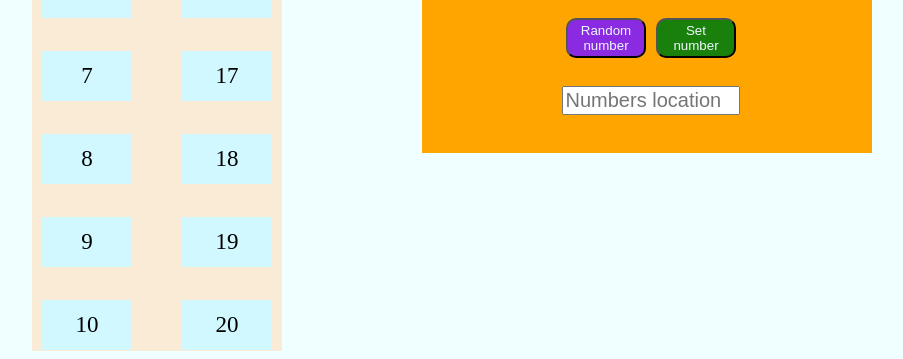
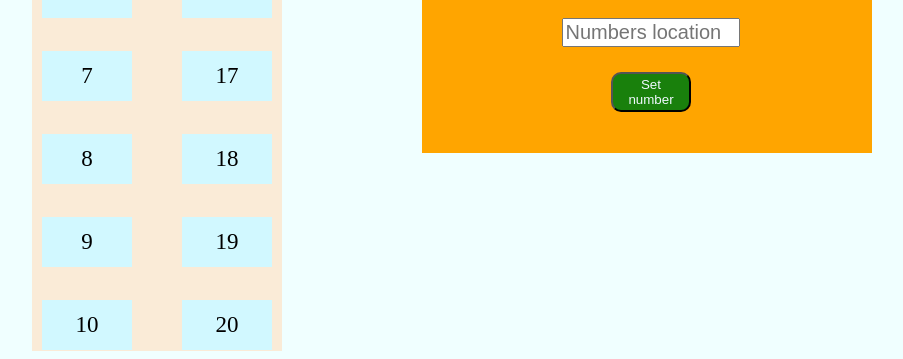
Before and after one commit to juhotuominen/TwentyGame, a plain HTML site: page index.html in a window 1280 px wide. Shown: the part 457-816 px from the top of the page, without its empty margins (26-929 px from the left). Drawn offline with Linux system fonts and the light colour scheme.

Commit message:
simplified

```diff
--- a/index.html
+++ b/index.html
@@ -7,7 +7,7 @@
     <title>Twenty</title>
     <link rel="stylesheet" type="text/css" href="styles.css">
 </head>
-<body>
+<body onload="randomize()">
     <div class="numbers">
         <div class="numberbox" id="box1">1</div>
         <div class="numberbox" id="box2">2</div>
@@ -34,10 +34,8 @@
     </div>
     <div class="center">
         <div id="randomnumber" draggable="true">0</div>
-        <button class="button" id="button">Random number</button>
+        <input type="text" style="font-size: 20px;" id="location" placeholder="Numbers location">
         <button class="setButton" id="setButton">Set number</button>
-
-        <input type="text" style="font-size: 20px;" id="location" placeholder="Numbers location">
     </div>
 
     <script src="main.js"></script>
--- a/main.js
+++ b/main.js
@@ -1,6 +1,4 @@
 
-const button = document.getElementById("button");
-button.addEventListener("click", randomize);
 const setButton = document.getElementById("setButton");
 setButton.addEventListener("click", setNumber);
 
@@ -8,13 +6,15 @@ setButton.addEventListener("click", setNumber);
 function randomize(){
     const number = Math.floor(Math.random() * 1000);
     document.getElementById('randomnumber').innerHTML = number;
-
 }
 
 function setNumber(){
+    const playedNumbers = [];
     var number = document.getElementById('randomnumber').innerHTML;
     var location = document.getElementById("location").value;
-    console.log(location, number);
     document.getElementById('box' + location).innerHTML = number;
     document.getElementById("box" + location).className = "set";
+    playedNumbers[location] = number;
+    console.log(playedNumbers[location]);
+    randomize();
 }
--- a/styles.css
+++ b/styles.css
@@ -44,24 +44,11 @@ body{
     line-height: 150px;
     font-size: 50px;
 }
-.button{
-    position: absolute;
-    left: 32%;
-    top: 70%;
-    border-radius: 10px;
-    height: 40px;
-    width: 80px;
-    background-color: blueviolet;
-    color: aliceblue;
-}
-.button:hover{
-    background-color: rgb(53, 8, 90);
-    cursor: pointer;
-}
+
 .setButton{
     position: absolute;
-    left: 52%;
-    top: 70%;
+    left: 42%;
+    top: 82%;
     border-radius: 10px;
     height: 40px;
     width: 80px;
@@ -74,7 +61,7 @@ body{
 }
 #location{
     position: absolute;
-    top: 85%;
+    top: 70%;
     left: 31%;
     width: 170px;
 }
```
